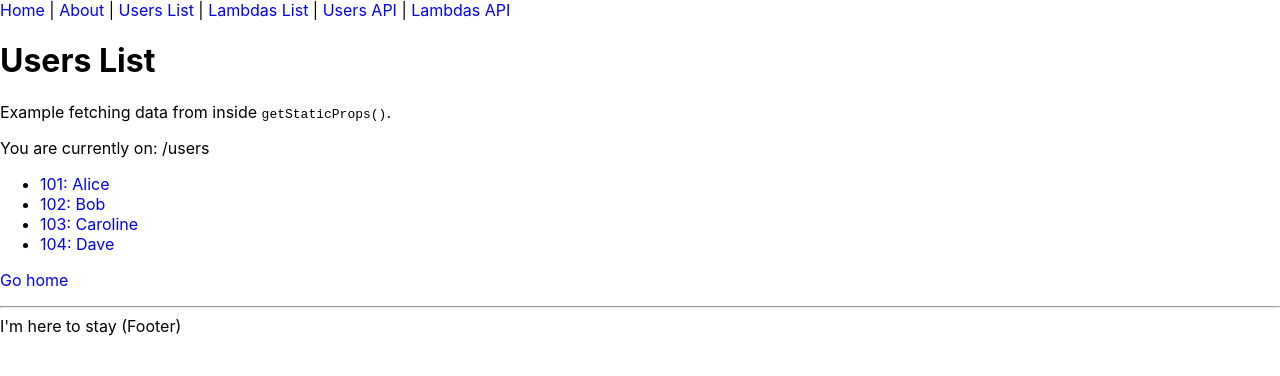
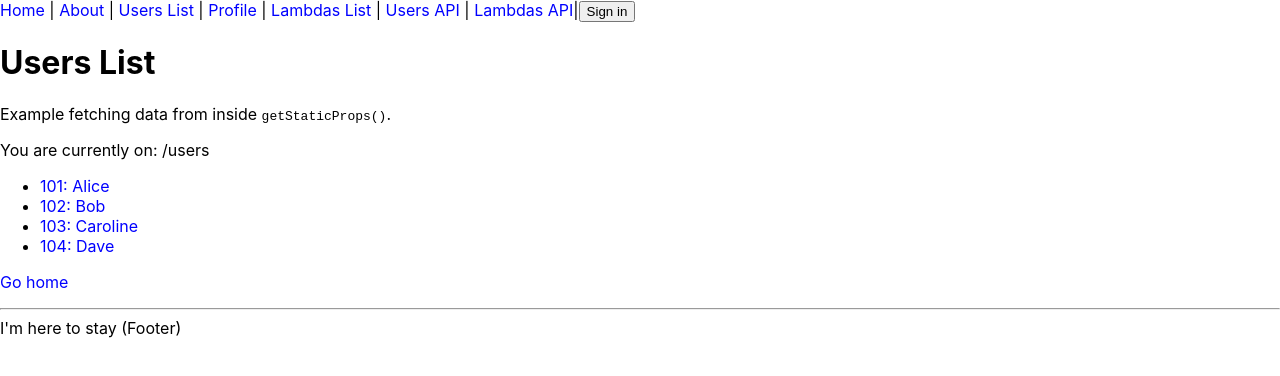
Before and after one commit to OmicronSwe/FrontEnd-EmporioLambda, a Next.js app: page /users in a window 1280 px wide. Shown: the top 376 px of the page. Built offline with nearby package versions, Linux system fonts and the light colour scheme; no server answers.

Commit message:
Aggiunto login barebones

```diff
--- a/components/layout.tsx
+++ b/components/layout.tsx
@@ -1,13 +1,17 @@
 import React, { ReactNode } from "react"
 import Link from "next/link"
 import Head from "next/head"
+import { signin, signout, useSession } from 'next-auth/client'
 
 type Props = {
   children?: ReactNode
   title?: string
 }
 
-const Layout = ({ children, title = "This is the default title" }: Props) => (
+const Layout = ({ children, title = "This is the default title" }: Props) => {
+  const [session, loading] = useSession();
+
+  return (
     <div>
       <Head>
         <title>{title}</title>
@@ -28,10 +32,32 @@ const Layout = ({ children, title = "This is the default title" }: Props) => (
             <a>Users List</a>
           </Link>{" "}
         |{" "}
+          <Link href="/profile">
+            <a>Profile</a>
+          </Link>{" "}
+        |{" "}
           <Link href="/lambdas">
             <a>Lambdas List</a>
           </Link>{" "}
         | <a href="/api/users">Users API</a> | <a href="/api/lambdas">Lambdas API</a>
+          {!session && (
+            <span>
+              |
+              <button className="signInButton" onClick={(e) => {
+                e.preventDefault();
+                signin('cognito');
+              }}>Sign in</button>
+            </span>
+          )}
+          {session && (
+            <span>
+              |
+              <button className="signOutButton" onClick={(e) => {
+                e.preventDefault();
+                signout({ callbackUrl: `${process.env.NEXT_PUBLIC_SITE}/api/auth/logout` });
+              }}>Sign out</button>
+            </span>
+          )}
         </nav>
       </header>
       {children}
@@ -40,6 +66,7 @@ const Layout = ({ children, title = "This is the default title" }: Props) => (
         <span>I'm here to stay (Footer)</span>
       </footer>
     </div>
-)
+  );
+};
 
 export default Layout
--- a/package.json
+++ b/package.json
@@ -20,7 +20,9 @@
   },
   "homepage": "https://github.com/OmicronSwe/FrontEnd-EmporioLambda#readme",
   "dependencies": {
+    "jsonwebtoken": "^8.5.1",
     "next": "^10.0.0",
+    "next-auth": "^3.4.1",
     "react": "17.0.1",
     "react-dom": "17.0.1"
   },
--- a/pages/_app.tsx
+++ b/pages/_app.tsx
@@ -1,6 +1,12 @@
 import "../styles/globals.css"
 import { AppProps } from "next/app"
+import { Provider } from 'next-auth/client';
 
 export default function FEEmporioLambda({ Component, pageProps }: AppProps) {
-  return <Component {...pageProps} />
-}
+  const { session } = pageProps;
+  return (
+    <Provider options={{ site: process.env.NEXT_PUBLIC_SITE }} session={session}>
+      <Component {...pageProps} />
+    </Provider>
+  );
+};
--- /dev/null
+++ b/pages/api/auth/logout.tsx
@@ -0,0 +1,3 @@
+export default function handler(req, res) {
+    res.redirect(`https://${process.env.COGNITO_DOMAIN}/logout?client_id=${process.env.COGNITO_CLIENT_ID}&logout_uri=${process.env.COGNITO_LOGOUT_URL}`);
+}
```
Also changed, not shown: pages/api/auth/[...nextauth].tsx (added, +16 -0 lines), pages/profile.tsx (added, +29 -0 lines), 2 other files (tests, documents, lock files or other folders). Lines whose indentation alone changed are shown as unchanged.
